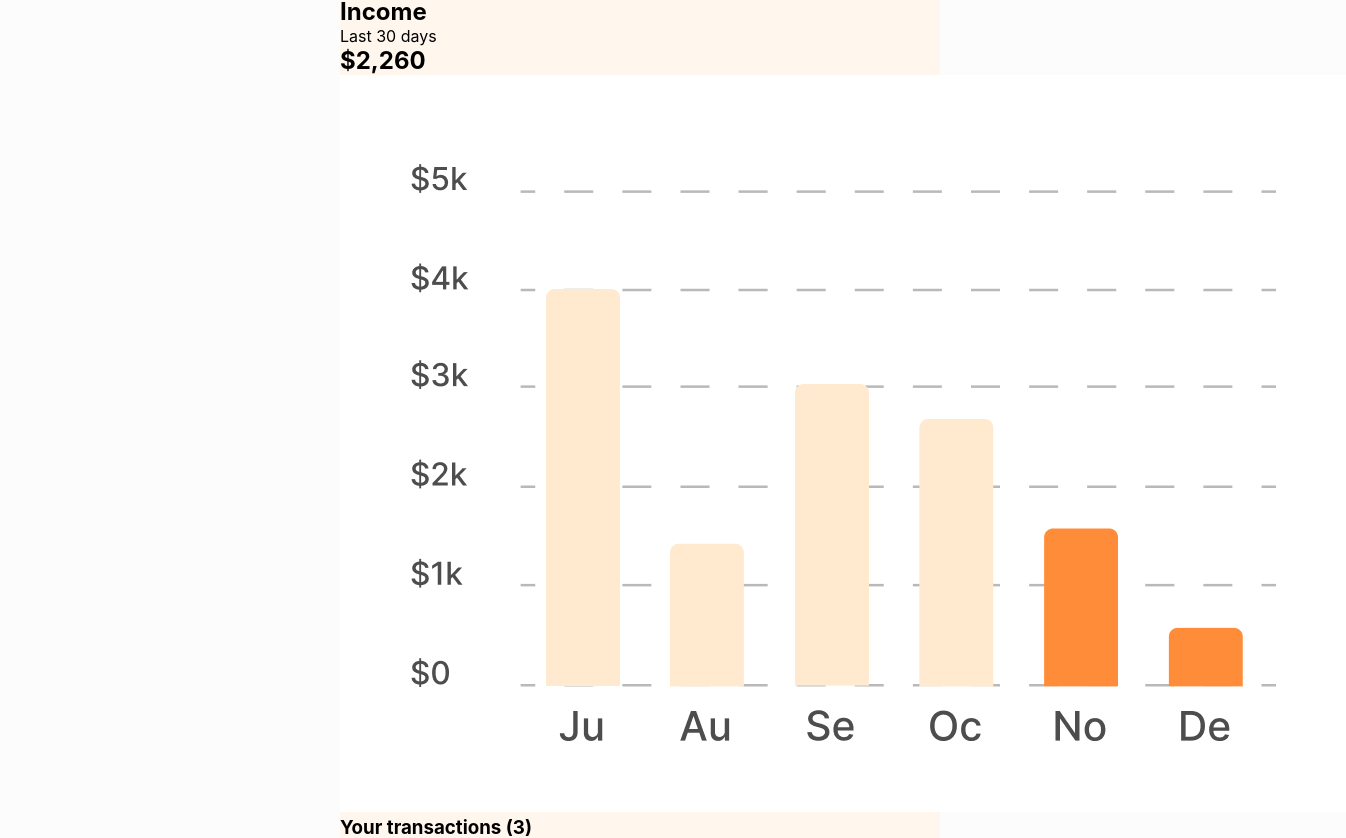
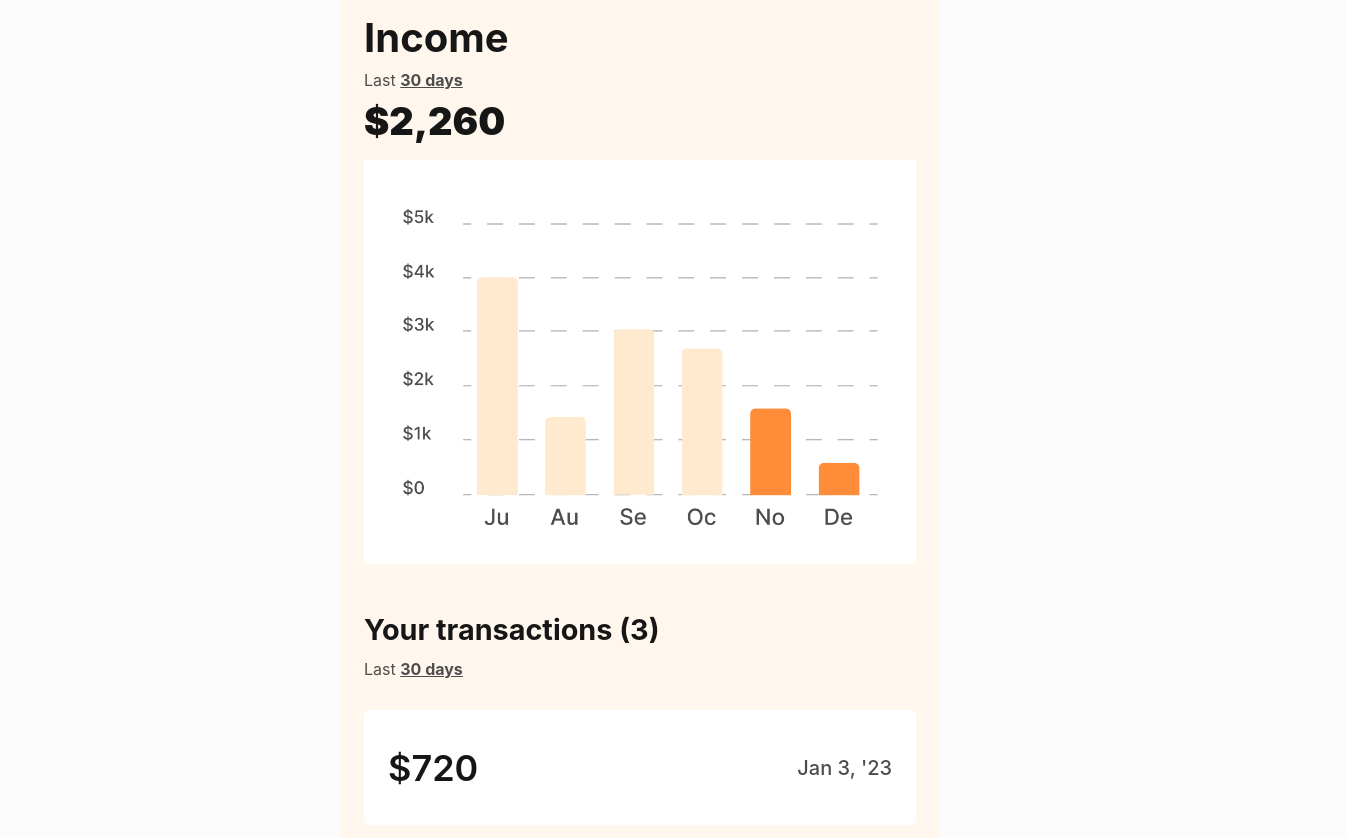
Before and after one commit to Shivam-Sharma-1/Van-Life, a React (Vite) app: page /host/income in a window 1280 px wide. Shown: the part 143-981 px from the top of the page, 1346 px wide, since content can reach past the window. Built offline with nearby package versions, Linux system fonts and the light colour scheme; sample sign-in values are in the browser's storage; what miragejs would draw is missing.

Commit message:
added styling to income

```diff
--- a/src/index.css
+++ b/src/index.css
@@ -610,3 +610,72 @@ footer {
 .host-dashboard-link {
     color: inherit;
 }
+
+.host-income {
+    padding-inline: 1.5em;
+    color: #161616;
+    margin-top: 1em;
+}
+
+.host-income h1 {
+    font-size: 2.5rem;
+}
+
+.host-income > p {
+    color: #4d4d4d;
+    margin-block: .5em;
+}
+
+.host-income > p span {
+    text-decoration: underline;
+    font-weight: bold;
+}
+
+.host-income > h2 {
+    font-size: 38px;
+    color: #161616;
+    font-weight: 900;
+}
+
+img.graph {
+    width: 100%;
+    max-width: 600px;
+    margin-top: 1em;
+}
+
+.host-income .info-header > p {
+    color: #4d4d4d;
+    margin-top: .8em;
+}
+
+.host-income .info-header > p span {
+    text-decoration: underline;
+    font-weight: bold;
+}
+
+.host-income .info-header > h3 {
+    font-weight: 700;
+    font-size: 1.8rem;
+    margin-top: 1.5em;
+}
+
+.host-income .transaction {
+    display: flex;
+    justify-content: space-between;
+    align-items: center;
+    background-color: white;
+    margin-block: 31px;
+    padding: 2.2em 1.5em;
+    border-radius: 6px;
+}
+
+.host-income .transaction > h3 {
+    font-size: 36px;
+    font-weight: 600;
+}
+
+.host-income .transaction > p {
+    font-weight: 500;
+    font-size: 20px;
+    color: #4d4d4d;
+}
```
